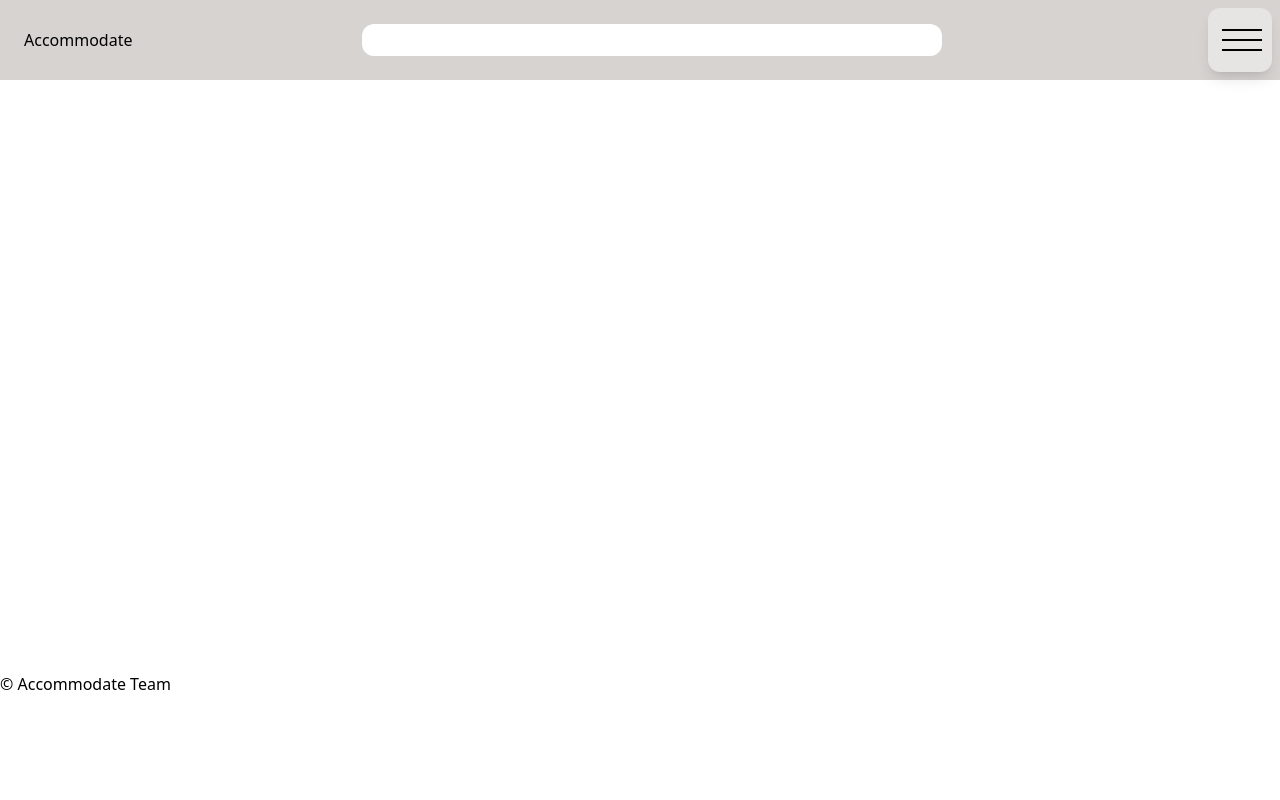
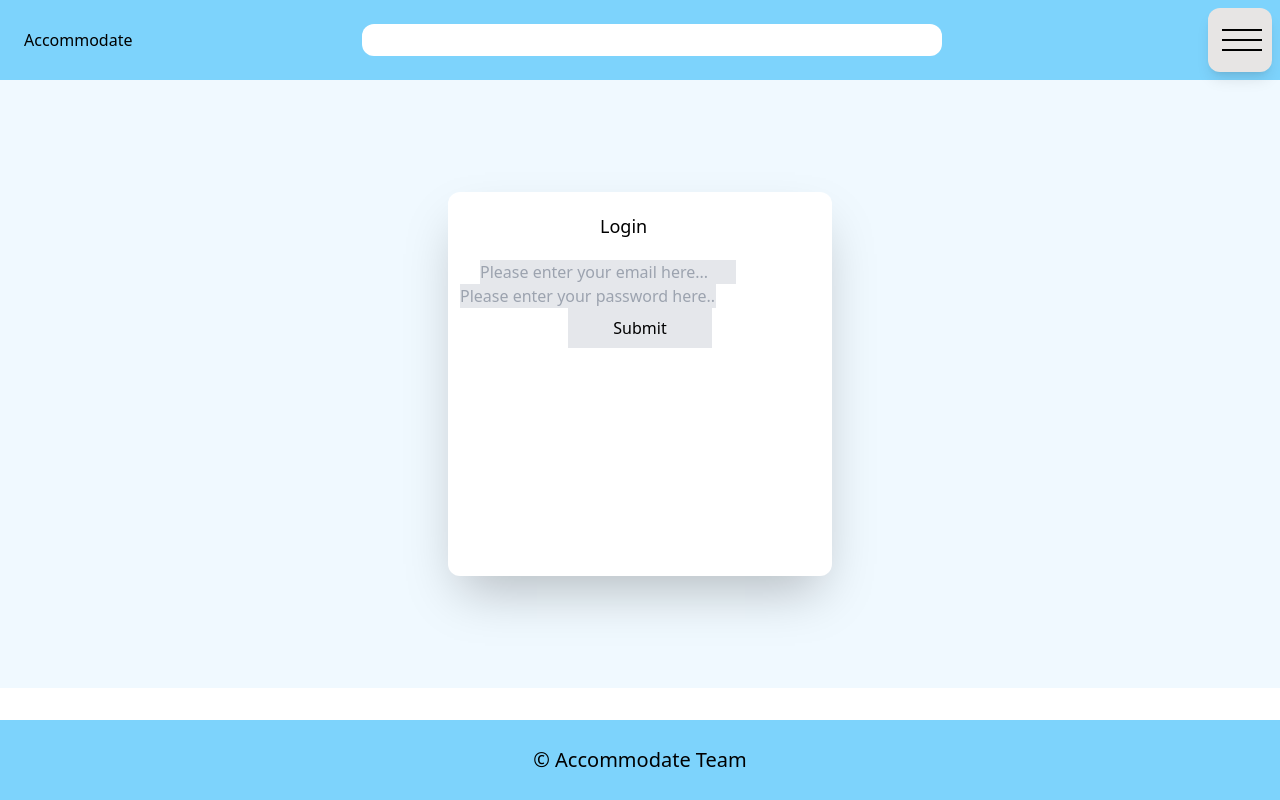
Before and after one commit to Gavinbeauch13/Accommodate, a Flask app: page /login in a window 1280 px wide. Run offline with Flask 3, Linux system fonts and the light colour scheme.

Commit message:
Added styling to the login page.

```diff
--- a/package.json
+++ b/package.json
@@ -1,5 +1,8 @@
 {
   "devDependencies": {
     "tailwindcss": "^3.4.1"
+  },
+  "dependencies": {
+    "alpinejs": "^3.13.5"
   }
 }
--- a/static/src/output.css
+++ b/static/src/output.css
@@ -544,6 +544,40 @@ video {
   --tw-backdrop-sepia:  ;
 }
 
+.container {
+  width: 100%;
+}
+
+@media (min-width: 640px) {
+  .container {
+    max-width: 640px;
+  }
+}
+
+@media (min-width: 768px) {
+  .container {
+    max-width: 768px;
+  }
+}
+
+@media (min-width: 1024px) {
+  .container {
+    max-width: 1024px;
+  }
+}
+
+@media (min-width: 1280px) {
+  .container {
+    max-width: 1280px;
+  }
+}
+
+@media (min-width: 1536px) {
+  .container {
+    max-width: 1536px;
+  }
+}
+
 .fixed {
   position: fixed;
 }
@@ -552,29 +586,63 @@ video {
   bottom: 0px;
 }
 
-.m-2 {
-  margin: 0.5rem;
+.left-0 {
+  left: 0px;
 }
 
 .m-1 {
   margin: 0.25rem;
 }
 
-.m-0 {
-  margin: 0px;
+.m-1\.5 {
+  margin: 0.375rem;
 }
 
-.m-0\.5 {
-  margin: 0.125rem;
+.m-2 {
+  margin: 0.5rem;
 }
 
-.m-1\.5 {
-  margin: 0.375rem;
+.m-28 {
+  margin: 7rem;
+}
+
+.m-5 {
+  margin: 1.25rem;
+}
+
+.mx-32 {
+  margin-left: 8rem;
+  margin-right: 8rem;
+}
+
+.mx-36 {
+  margin-left: 9rem;
+  margin-right: 9rem;
+}
+
+.mx-40 {
+  margin-left: 10rem;
+  margin-right: 10rem;
 }
 
 .mx-auto {
   margin-left: auto;
   margin-right: auto;
+}
+
+.my-5 {
+  margin-top: 1.25rem;
+  margin-bottom: 1.25rem;
+}
+
+.mx-10 {
+  margin-left: 2.5rem;
+  margin-right: 2.5rem;
+}
+
+.mx-5 {
+  margin-left: 1.25rem;
+  margin-right: 1.25rem;
 }
 
 .block {
@@ -585,32 +653,12 @@ video {
   display: flex;
 }
 
-.h-screen {
-  height: 100vh;
+.h-0 {
+  height: 0px;
 }
 
-.h-56 {
-  height: 14rem;
-}
-
-.h-1\/5 {
-  height: 20%;
-}
-
-.h-40 {
-  height: 10rem;
-}
-
-.h-20 {
-  height: 5rem;
-}
-
-.h-3 {
-  height: 0.75rem;
-}
-
-.h-32 {
-  height: 8rem;
+.h-0\.5 {
+  height: 0.125rem;
 }
 
 .h-10 {
@@ -621,112 +669,48 @@ video {
   height: 4rem;
 }
 
-.h-8 {
-  height: 2rem;
+.h-20 {
+  height: 5rem;
 }
 
-.h-full {
-  height: 100%;
+.h-96 {
+  height: 24rem;
 }
 
-.h-1 {
-  height: 0.25rem;
+.w-10 {
+  width: 2.5rem;
 }
 
-.h-0 {
-  height: 0px;
+.w-11\/12 {
+  width: 91.666667%;
 }
 
-.h-0\.5 {
-  height: 0.125rem;
+.w-16 {
+  width: 4rem;
 }
 
-.w-screen {
-  width: 100vw;
+.w-20 {
+  width: 5rem;
+}
+
+.w-36 {
+  width: 9rem;
+}
+
+.w-64 {
+  width: 16rem;
+}
+
+.w-96 {
+  width: 24rem;
 }
 
 .w-full {
   width: 100%;
 }
 
-.w-1 {
-  width: 0.25rem;
-}
-
-.w-2 {
-  width: 0.5rem;
-}
-
-.w-32 {
-  width: 8rem;
-}
-
-.w-20 {
-  width: 5rem;
-}
-
-.w-10 {
-  width: 2.5rem;
-}
-
-.w-16 {
-  width: 4rem;
-}
-
-.w-8 {
-  width: 2rem;
-}
-
-.w-1\/3 {
-  width: 33.333333%;
-}
-
-.w-96 {
-  width: 24rem;
-}
-
-.w-3\/4 {
-  width: 75%;
-}
-
-.w-auto {
-  width: auto;
-}
-
-.w-1\/2 {
-  width: 50%;
-}
-
-.w-8\/12 {
-  width: 66.666667%;
-}
-
-.w-11\/12 {
-  width: 91.666667%;
-}
-
-.w-5 {
-  width: 1.25rem;
-}
-
-.w-12 {
-  width: 3rem;
-}
-
 .basis-1\/2 {
   flex-basis: 50%;
-}
-
-.basis-1\/4 {
-  flex-basis: 25%;
-}
-
-.basis-2\/5 {
-  flex-basis: 40%;
-}
-
-.basis-3\/5 {
-  flex-basis: 60%;
 }
 
 .flex-row {
@@ -737,24 +721,8 @@ video {
   flex-direction: column;
 }
 
-.items-start {
-  align-items: flex-start;
-}
-
-.items-end {
-  align-items: flex-end;
-}
-
 .items-center {
   align-items: center;
-}
-
-.justify-start {
-  justify-content: flex-start;
-}
-
-.justify-end {
-  justify-content: flex-end;
 }
 
 .justify-center {
@@ -765,68 +733,8 @@ video {
   justify-content: space-between;
 }
 
-.justify-evenly {
-  justify-content: space-evenly;
-}
-
-.justify-stretch {
-  justify-content: stretch;
-}
-
-.space-x-20 > :not([hidden]) ~ :not([hidden]) {
-  --tw-space-x-reverse: 0;
-  margin-right: calc(5rem * var(--tw-space-x-reverse));
-  margin-left: calc(5rem * calc(1 - var(--tw-space-x-reverse)));
-}
-
-.space-x-0 > :not([hidden]) ~ :not([hidden]) {
-  --tw-space-x-reverse: 0;
-  margin-right: calc(0px * var(--tw-space-x-reverse));
-  margin-left: calc(0px * calc(1 - var(--tw-space-x-reverse)));
-}
-
-.rounded-md {
-  border-radius: 0.375rem;
-}
-
 .rounded-xl {
   border-radius: 0.75rem;
-}
-
-.rounded-lg {
-  border-radius: 0.5rem;
-}
-
-.border-2 {
-  border-width: 2px;
-}
-
-.border-solid {
-  border-style: solid;
-}
-
-.border-none {
-  border-style: none;
-}
-
-.border-black {
-  --tw-border-opacity: 1;
-  border-color: rgb(0 0 0 / var(--tw-border-opacity));
-}
-
-.bg-gray-800 {
-  --tw-bg-opacity: 1;
-  background-color: rgb(31 41 55 / var(--tw-bg-opacity));
-}
-
-.bg-slate-400 {
-  --tw-bg-opacity: 1;
-  background-color: rgb(148 163 184 / var(--tw-bg-opacity));
-}
-
-.bg-stone-300 {
-  --tw-bg-opacity: 1;
-  background-color: rgb(214 211 209 / var(--tw-bg-opacity));
 }
 
 .bg-black {
@@ -834,9 +742,19 @@ video {
   background-color: rgb(0 0 0 / var(--tw-bg-opacity));
 }
 
-.bg-white {
+.bg-gray-200 {
   --tw-bg-opacity: 1;
-  background-color: rgb(255 255 255 / var(--tw-bg-opacity));
+  background-color: rgb(229 231 235 / var(--tw-bg-opacity));
+}
+
+.bg-sky-300 {
+  --tw-bg-opacity: 1;
+  background-color: rgb(125 211 252 / var(--tw-bg-opacity));
+}
+
+.bg-sky-50 {
+  --tw-bg-opacity: 1;
+  background-color: rgb(240 249 255 / var(--tw-bg-opacity));
 }
 
 .bg-stone-200 {
@@ -844,93 +762,40 @@ video {
   background-color: rgb(231 229 228 / var(--tw-bg-opacity));
 }
 
-.p-10 {
-  padding: 2.5rem;
+.bg-white {
+  --tw-bg-opacity: 1;
+  background-color: rgb(255 255 255 / var(--tw-bg-opacity));
 }
 
-.p-5 {
-  padding: 1.25rem;
+.p-1 {
+  padding: 0.25rem;
+}
+
+.p-2 {
+  padding: 0.5rem;
 }
 
 .p-4 {
   padding: 1rem;
 }
 
-.p-2 {
-  padding: 0.5rem;
+.text-center {
+  text-align: center;
 }
 
-.p-1 {
-  padding: 0.25rem;
+.text-lg {
+  font-size: 1.125rem;
+  line-height: 1.75rem;
 }
 
-.p-3 {
-  padding: 0.75rem;
+.text-xl {
+  font-size: 1.25rem;
+  line-height: 1.75rem;
 }
 
-.px-4 {
-  padding-left: 1rem;
-  padding-right: 1rem;
-}
-
-.py-4 {
-  padding-top: 1rem;
-  padding-bottom: 1rem;
-}
-
-.px-10 {
-  padding-left: 2.5rem;
-  padding-right: 2.5rem;
-}
-
-.px-20 {
-  padding-left: 5rem;
-  padding-right: 5rem;
-}
-
-.px-32 {
-  padding-left: 8rem;
-  padding-right: 8rem;
-}
-
-.py-5 {
-  padding-top: 1.25rem;
-  padding-bottom: 1.25rem;
-}
-
-.py-6 {
-  padding-top: 1.5rem;
-  padding-bottom: 1.5rem;
-}
-
-.py-10 {
-  padding-top: 2.5rem;
-  padding-bottom: 2.5rem;
-}
-
-.px-28 {
-  padding-left: 7rem;
-  padding-right: 7rem;
-}
-
-.px-2 {
-  padding-left: 0.5rem;
-  padding-right: 0.5rem;
-}
-
-.text-blue-700 {
-  --tw-text-opacity: 1;
-  color: rgb(29 78 216 / var(--tw-text-opacity));
-}
-
-.antialiased {
-  -webkit-font-smoothing: antialiased;
-  -moz-osx-font-smoothing: grayscale;
-}
-
-.shadow-md {
-  --tw-shadow: 0 4px 6px -1px rgb(0 0 0 / 0.1), 0 2px 4px -2px rgb(0 0 0 / 0.1);
-  --tw-shadow-colored: 0 4px 6px -1px var(--tw-shadow-color), 0 2px 4px -2px var(--tw-shadow-color);
+.shadow-2xl {
+  --tw-shadow: 0 25px 50px -12px rgb(0 0 0 / 0.25);
+  --tw-shadow-colored: 0 25px 50px -12px var(--tw-shadow-color);
   box-shadow: var(--tw-ring-offset-shadow, 0 0 #0000), var(--tw-ring-shadow, 0 0 #0000), var(--tw-shadow);
 }
 
@@ -940,14 +805,13 @@ video {
   box-shadow: var(--tw-ring-offset-shadow, 0 0 #0000), var(--tw-ring-shadow, 0 0 #0000), var(--tw-shadow);
 }
 
+.hover\:border-none:hover {
+  border-style: none;
+}
+
 .hover\:bg-stone-400:hover {
   --tw-bg-opacity: 1;
   background-color: rgb(168 162 158 / var(--tw-bg-opacity));
-}
-
-.hover\:bg-stone-300:hover {
-  --tw-bg-opacity: 1;
-  background-color: rgb(214 211 209 / var(--tw-bg-opacity));
 }
 
 .hover\:shadow-sm:hover {
--- a/tailwind.config.js
+++ b/tailwind.config.js
@@ -5,9 +5,9 @@ module.exports = {
     "./static/src/**/*.js"
   ],
   theme: {
+
     extend: {
-      'black': '#000000',
-      'white': '#FFFFFF'
+
     },
   },
   plugins: [],
--- a/templates/base.html
+++ b/templates/base.html
@@ -5,32 +5,37 @@
     <meta name="viewport" content="width=device-width, initial-scale=1.0">
     <title>Accomodate</title>
     <link rel="stylesheet" href="./static/src/output.css">
+    <script defer src="https://cdn.jsdelivr.net/npm/alpinejs@3.x.x/dist/cdn.min.js"></script>
 </head>
-<body class="antialiased flex flex-col">
-    <nav class="w-full h-20 bg-stone-300">
+<body x-data="{ open: false }" class="antialiase">
+    <nav class="w-full h-20 bg-sky-300">
         <div class="flex flex-row justify-between p-2">
             <div class="flex items-center p-4">
                 <h1 class="">Accommodate</h1>
             </div>
             <div class="flex items-center basis-1/2">
                 <form class="w-full">
-                    <input type="text" class="w-11/12 rounded-xl p-1 ">
+                    <input type="text" class="w-11/12 rounded-xl p-1 hover:border-none">
                 </form>
             </div>
-            <div class= "flex items-center h-16 w-16 rounded-xl shadow-lg bg-stone-200 hover:bg-stone-400 hover:shadow-sm">
+            <button @click="open = !open" class= "flex items-center h-16 w-16 rounded-xl shadow-lg bg-stone-200 hover:bg-stone-400 hover:shadow-sm">
                 <div class="m-1.5">
                     <div class=" h-0.5 w-10 bg-black m-2"></div>
                     <div class="h-0.5 w-10  bg-black m-2"></div>
                     <div class="h-0.5 w-10  bg-black m-2"></div>
                 </div>
-            </div>
+            </button>
         </div>
     </nav>
-
-    <footer class="fixed bottom-0">
-        <div class="h-32 w-full flex flex-row justify-center">
-            <p class="">&copy; Accommodate Team</p>
+    <div x-show="open" class=" bg-black">
+        <p>hello</p>
+    </div>
+    {% block content %}{% endblock %}
+    <footer class="flex items-center fixed bottom-0 left-0 w-full h-20 bg-sky-300">
+        <div class=" container mx-auto text-center">
+            <p class="text-xl">&copy; Accommodate Team</p>
         </div>
     </footer>
 </body>
+
 </html>
--- a/templates/login.html
+++ b/templates/login.html
@@ -1,4 +1,19 @@
 {% extends "base.html" %}
 {% block content %}
-    <h1>Login</h1>
+    <div class="flex justify-center bg-sky-50">
+        <div class="flex justify-center h-96 w-96 bg-white rounded-xl shadow-2xl m-28">
+            <div class="flex flex-col">
+                <div class="w-full mx-40 my-5 text-cente">
+                    <h1 class=" text-lg">Login</h1>
+                </div>
+                <form class="flex flex-col justify-center">
+
+                    <input name="email" type="email" class="mx-10 w-64 bg-gray-200" placeholder="Please enter your email here...">
+
+                    <input name="password" type="password" class="mx-5 w-64 bg-gray-200" placeholder="Please enter your password here...">
+                    <input type="submit" class="bg-gray-200 w-36 h-10 mx-32">
+                </form>
+            </div>
+        </div>
+    </div>
 {% endblock content %}
```
Also changed, not shown: package-lock.json.
